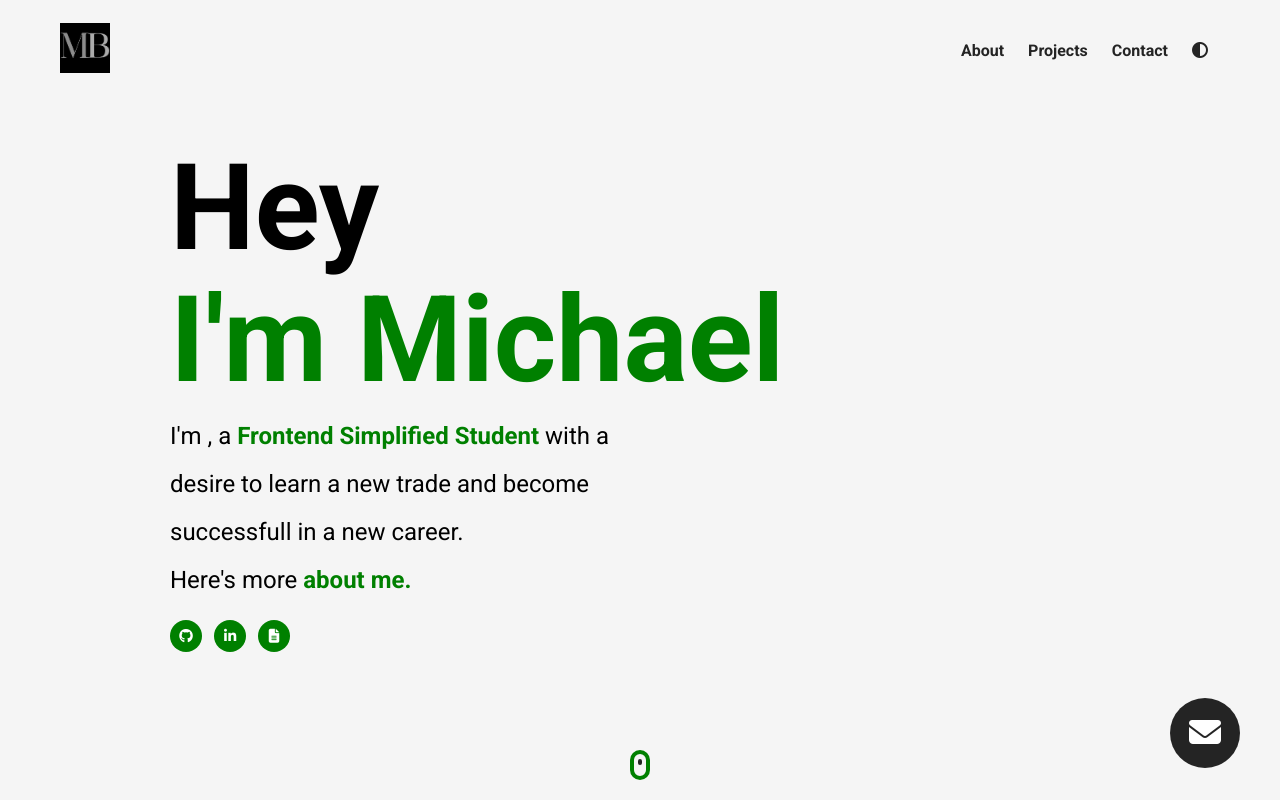
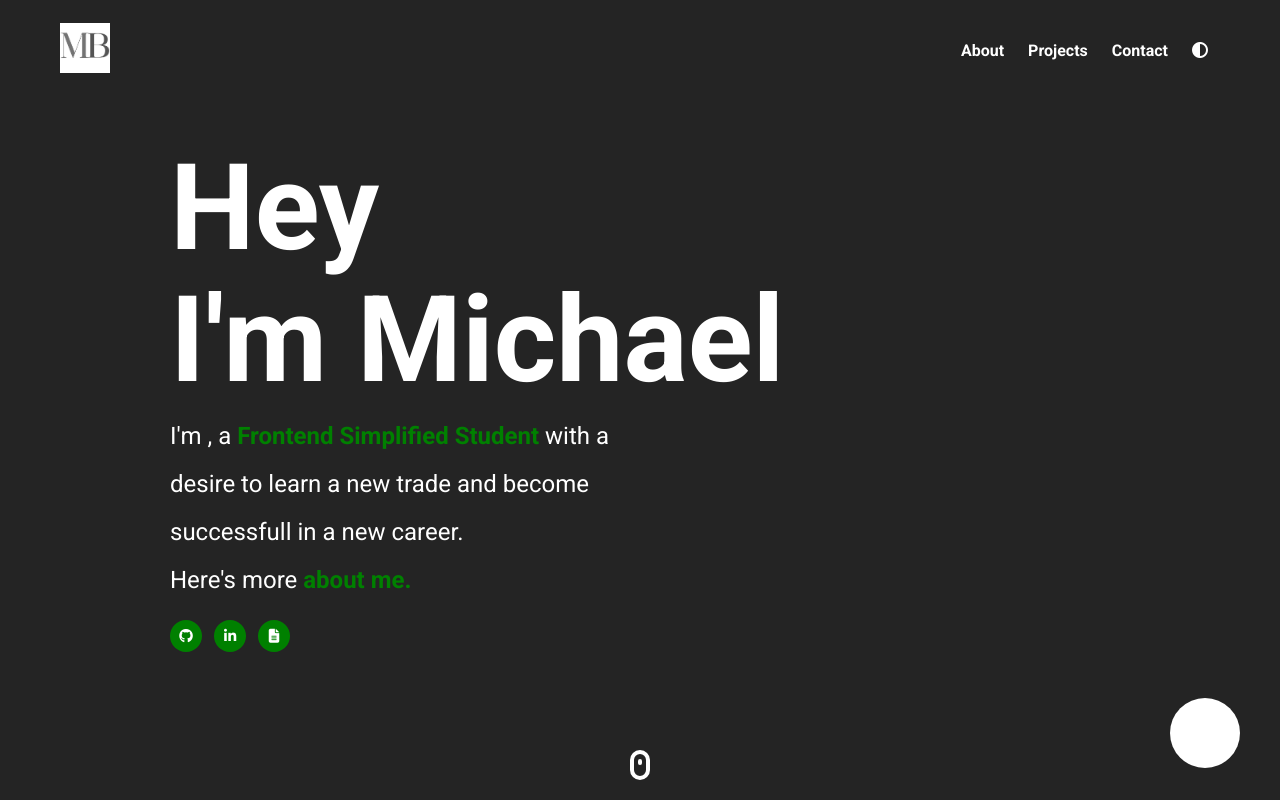
Before and after one commit to MPBorer/Advanced-E-Portfolio, a plain HTML site: page index.html in a window 1280 px wide. Both pictures are taken after a click on the item 1200 px from the left and 50 px from the top of the page. Shown: the top 800 px of the page. Drawn offline with nearby package versions, Linux system fonts and the light colour scheme.

Commit message:
dark-mode

```diff
--- a/index.html
+++ b/index.html
@@ -46,7 +46,7 @@
                     link__hover-effect--black
                     ">Contact</a>
                 </li>
-                <li class="nav__links click">
+                <li class="nav__links click" onclick="toggleContrast()">
                     <a href="#" class="
                     nav__link--anchor
                     link__hover-effect
--- a/index.js
+++ b/index.js
@@ -1,6 +1,16 @@
+let isModalOpen = false;
+let contrastToggle = false
 //
-//
-//
+
+function toggleContrast(){
+    contrastToggle = !contrastToggle;
+    if (contrastToggle){
+        document.body.classList += " dark-theme";
+    }
+    else{
+        document.body.classList.remove("dark-theme")
+    }
+}
 
 function contact(event) {
     event.preventDefault();
@@ -24,11 +34,11 @@ function contact(event) {
     })
 }
 
-let isModalOpen = false;
+
 function toggleModal () {
     if (isModalOpen) {
-        isModalOpen = false
-        return document.body.classList.remove("modal--open")
+        isModalOpen = false;
+        return document.body.classList.remove("modal--open");
     }
     isModalOpen = true;
     document.body.classList += "modal--open";
--- a/style.css
+++ b/style.css
@@ -121,7 +121,31 @@ nav,
     visibility: hidden;
     transition: all 400ms;
 }
+.dark-theme .title,
+.dark-theme .section__title,
+.dark-theme .section__sub-title,
+.dark-theme .nav__link--anchor,
+.dark-theme .fa-solid,
+.dark-theme .header__para{
+   color: white;
+}
+.dark-theme section{
+    background-color: #242424;
+}
+.dark-theme #personal-logo{
+    filter: invert(0);
+}
+.dark-theme .scroll__icon{
+    border-color: #fff;
+}
+.dark-theme .scroll__icon:after{
+    background-color: #fff;
+}
+.dark-theme .mail__btn{
+    background-color: white;
+    color: #242424;
 
+}
 /*
       LANDING PAGE
 */
```
